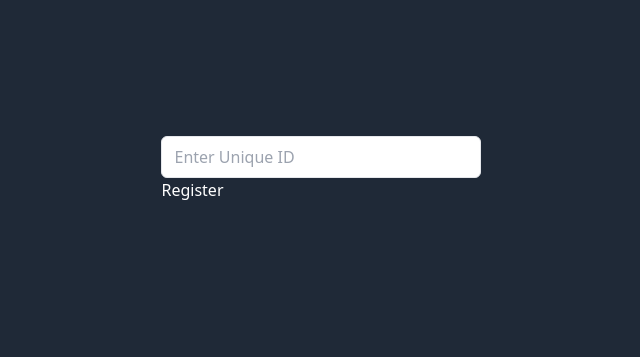
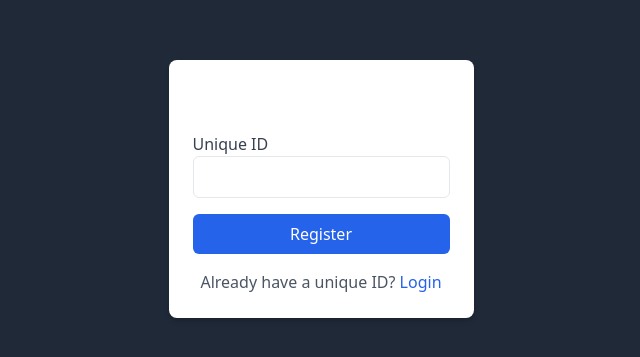
Before and after one commit to Steadyx/eisenhower-matrix, a React (Vite) app in the folder frontend/: page /register in a window 1280 px wide. Shown: the part 231-588 px from the top of the page, without its empty margins (319-959 px from the left). Built offline with nearby package versions, Linux system fonts and the light colour scheme.

Commit message:
refactor: simplify navigation and state management logic

```diff
--- a/frontend/src/App.tsx
+++ b/frontend/src/App.tsx
@@ -16,7 +16,7 @@ function App() {
         <Routes>
           <Route
             path="/"
-            element={auth.token ? <Navigate to="/tasks" /> : <Navigate to="/login" />}
+            element={<Navigate to={auth.token ? "/tasks" : "/login"} replace />}
           />
           <Route path="/register" element={<Register />} />
           <Route path="/login" element={<Login />} />
@@ -28,6 +28,8 @@ function App() {
               </PrivateRoute>
             }
           />
+          {/* Redirect unknown routes to home */}
+          <Route path="*" element={<Navigate to="/" replace />} />
         </Routes>
         <GlobalContextMenu />
       </div>
--- a/frontend/src/components/LogoutButton/index.tsx
+++ b/frontend/src/components/LogoutButton/index.tsx
@@ -1,6 +1,7 @@
 import React from "react";
 import { useDispatch } from "react-redux";
 import { logout } from "@/redux/slices/authSlice";
+import { clearAllTasks } from "@/redux/slices/taskSlice";
 import { useNavigate } from "react-router-dom";
 
 const LogoutButton: React.FC = () => {
@@ -12,6 +13,7 @@ const LogoutButton: React.FC = () => {
     localStorage.removeItem("username");
 
     dispatch(logout());
+    dispatch(clearAllTasks());
 
     navigate("/login");
   };
--- a/frontend/src/components/PrivateRoute/index.tsx
+++ b/frontend/src/components/PrivateRoute/index.tsx
@@ -9,7 +9,12 @@ interface PrivateRouteProps {
 
 const PrivateRoute: React.FC<PrivateRouteProps> = ({ children }) => {
   const auth = useSelector((state: RootState) => state.auth);
-  return auth.token ? children : <Navigate to="/login" />;
+
+  if (!auth.token) {
+    return <Navigate to="/login" replace />;
+  }
+
+  return children;
 };
 
 export default PrivateRoute;
--- a/frontend/src/components/auth/Login.tsx
+++ b/frontend/src/components/auth/Login.tsx
@@ -11,8 +11,6 @@ const Login: React.FC = () => {
 
   const auth = useSelector((state: RootState) => state.auth);
 
-  console.log("auth", auth);
-
   const handleSubmit = (e: React.FormEvent) => {
     e.preventDefault();
     if (uniqueID.trim()) {
@@ -20,19 +18,15 @@ const Login: React.FC = () => {
     }
   };
 
-  if (auth.token) {
-    navigate("/tasks");
-  }
-
   useEffect(() => {
     if (auth.token) {
       navigate("/tasks");
     }
-  })
+  }, [auth.token, navigate]);
 
   const goToRegister = () => {
     navigate("/register");
-  }
+  };
 
   return (
     <div className="max-w-md mx-auto mt-10 p-6 bg-white rounded-lg shadow-md">
@@ -63,9 +57,11 @@ const Login: React.FC = () => {
 
       <div className="mt-4 text-center">
         <p className="text-gray-600">
-          Don't have a unique ID? <button onClick={goToRegister} className="text-blue-600">Register</button>
+          Don't have a unique ID?{" "}
+          <button onClick={goToRegister} className="text-blue-600">
+            Register
+          </button>
         </p>
-
       </div>
     </div>
   );
--- a/frontend/src/components/auth/Register.tsx
+++ b/frontend/src/components/auth/Register.tsx
@@ -1,12 +1,11 @@
 import React, { useState, useEffect, FormEvent } from "react";
-import { useSelector } from "react-redux";
-import { useAppDispatch } from "@/redux/store";
+import { useDispatch, useSelector } from "react-redux";
 import { registerRequest } from "@/redux/slices/authSlice";
 import { useNavigate } from "react-router-dom";
 import { RootState } from "@/redux/store";
 
 const Register: React.FC = () => {
-  const dispatch = useAppDispatch();
+  const dispatch = useDispatch();
   const [uniqueID, setUniqueID] = useState("");
   const navigate = useNavigate();
 
@@ -23,20 +22,48 @@ const Register: React.FC = () => {
     if (auth.token) {
       navigate("/tasks");
     }
-  })
+  }, [auth.token, navigate]);
+
+  const goToLogin = () => {
+    navigate("/login");
+  };
 
   return (
+    <div className="max-w-md mx-auto mt-10 p-6 bg-white rounded-lg shadow-md">
+      <h2 className="text-2xl font-semibold mb-4">Register</h2>
       <form onSubmit={handleSubmit}>
+        <div className="mb-4">
+          <label htmlFor="uniqueID" className="block text-gray-700">
+            Unique ID
+          </label>
           <input
             type="text"
+            id="uniqueID"
             value={uniqueID}
             onChange={(e) => setUniqueID(e.target.value)}
-        placeholder="Enter Unique ID"
             className="w-full px-3 py-2 border rounded-md focus:outline-none focus:ring focus:border-blue-300 text-gray-800"
             required
           />
-      <button type="submit">Register</button>
+        </div>
+        {auth.error && <p className="text-red-500 mb-4">{auth.error}</p>}
+        <button
+          type="submit"
+          className="w-full py-2 px-4 bg-blue-600 text-white rounded-md hover:bg-blue-700"
+          disabled={auth.loading}
+        >
+          {auth.loading ? "Registering..." : "Register"}
+        </button>
       </form>
+
+      <div className="mt-4 text-center">
+        <p className="text-gray-600">
+          Already have a unique ID?{" "}
+          <button onClick={goToLogin} className="text-blue-600">
+            Login
+          </button>
+        </p>
+      </div>
+    </div>
   );
 };
 
--- a/frontend/src/redux/store.ts
+++ b/frontend/src/redux/store.ts
@@ -1,17 +1,28 @@
-import { configureStore } from "@reduxjs/toolkit";
+import { configureStore, combineReducers } from "@reduxjs/toolkit";
 import { useDispatch } from "react-redux";
 import createSagaMiddleware from "redux-saga";
 import taskReducer from "./slices/taskSlice";
-import authReducer from "./slices/authSlice";
+import authReducer, { logout } from "./slices/authSlice";
 import rootSaga from "./sagas";
+
+// Combine reducers
+const appReducer = combineReducers({
+  tasks: taskReducer,
+  auth: authReducer,
+});
+
+// Root reducer with state reset
+const rootReducer = (state: ReturnType<typeof appReducer> | undefined, action: any) => {
+  if (action.type === logout.type) {
+    state = undefined; // Reset state
+  }
+  return appReducer(state, action);
+};
 
 const sagaMiddleware = createSagaMiddleware();
 
 export const store = configureStore({
-  reducer: {
-    tasks: taskReducer,
-    auth: authReducer,
-  },
+  reducer: rootReducer,
   middleware: (getDefaultMiddleware) =>
     getDefaultMiddleware({ thunk: false }).concat(sagaMiddleware),
 });
```
Lines whose indentation alone changed are shown as unchanged.
